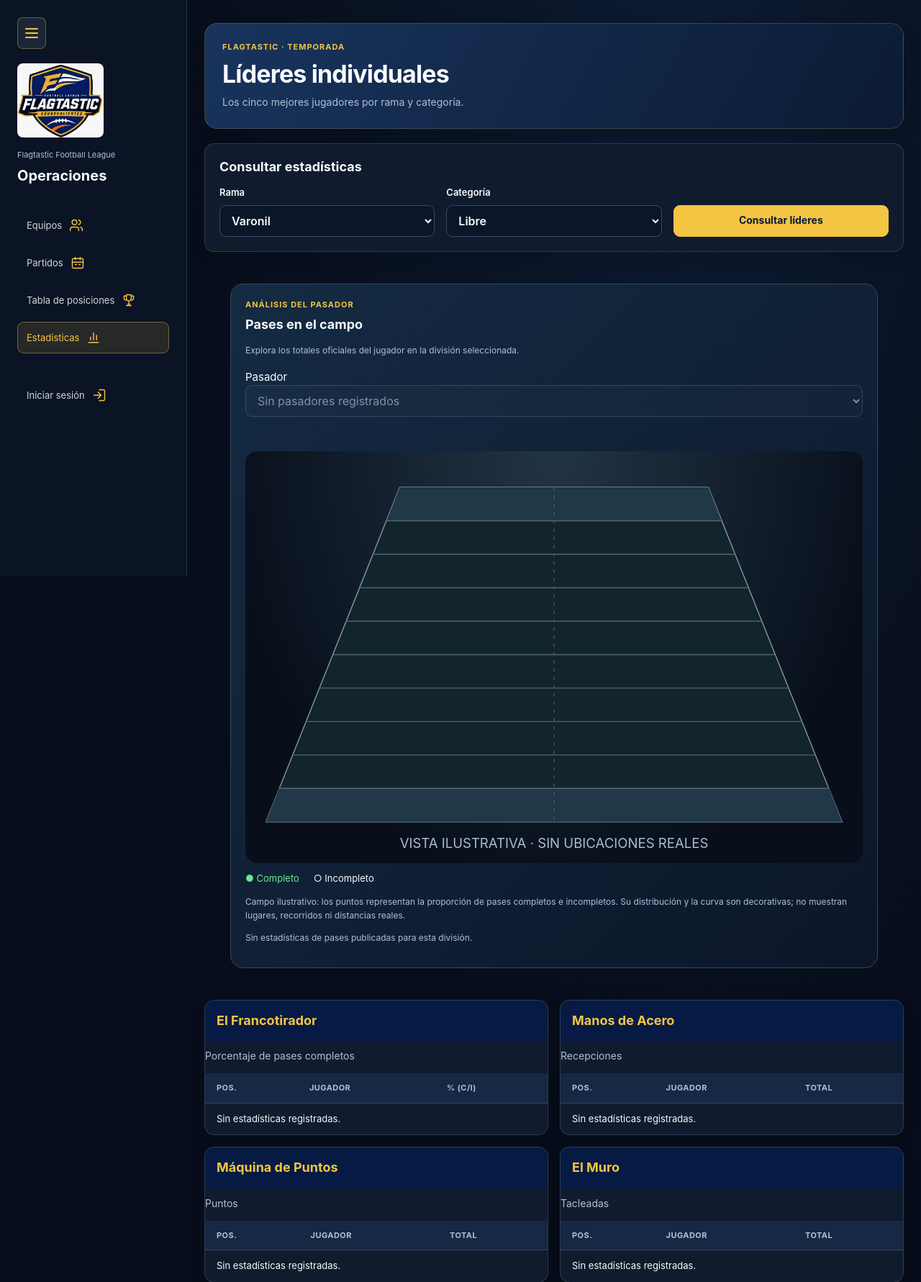
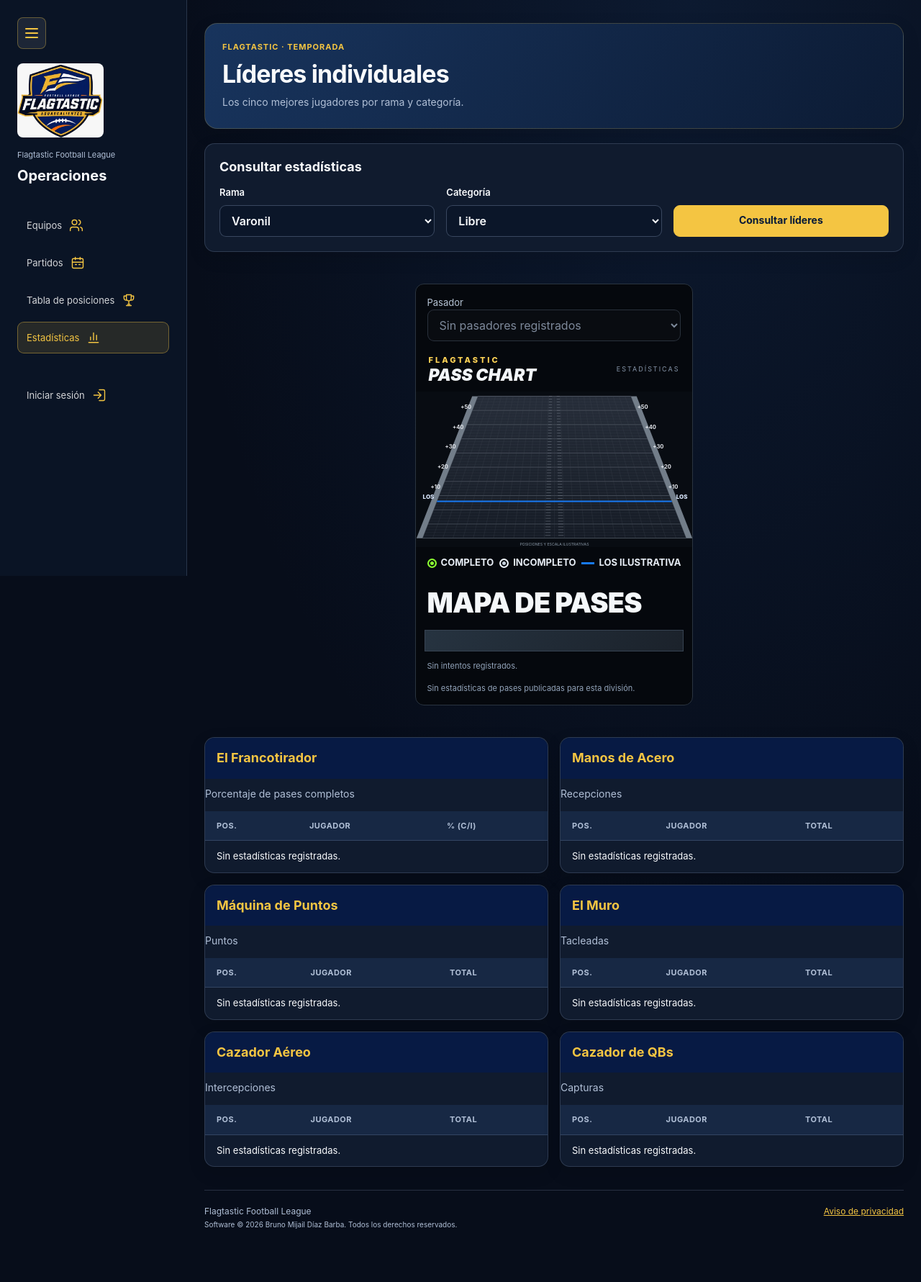
Before and after one commit to bruno-diaz-dev/flagtastic-league, a FastAPI app: page /statistics in a window 1280 px wide. Shown: the top 1781 px of the page at 72% size. After the commit the page ends 1707 px from the top, so only its background shows below. Run offline with FastAPI, Linux system fonts and the light colour scheme; data that the repository does not hold is empty; some libraries are stand-ins or nearby versions.

Commit message:
Match broadcast pass chart composition with scattered rings and player card

```diff
--- a/repositories/statistics.py
+++ b/repositories/statistics.py
@@ -393,6 +393,8 @@ def get_passing_visual_statistics(branch, category):
         rows = connection.execute("""
             SELECT p.id AS player_id, COALESCE(NULLIF(p.aka,''),p.name) AS display_name,
                    t.id AS team_id, t.name AS team_name, tp.jersey_number,
+                   CASE WHEN p.profile_photo_path IS NULL THEN NULL
+                        ELSE '/media/profiles/' || p.profile_photo_path END AS profile_photo_url,
                    SUM(s.passes_completed)::int AS completed,
                    SUM(s.passes_attempted)::int AS attempts
             FROM player_week_stats s JOIN players p ON p.id=s.player_id
@@ -400,7 +402,7 @@ def get_passing_visual_statistics(branch, category):
             JOIN team_players tp ON tp.player_id=s.player_id AND tp.team_id=s.team_id
             WHERE LOWER(t.category)=LOWER(%s)
               AND (%s OR LOWER(t.branch)=LOWER(%s))
-            GROUP BY p.id,p.name,p.aka,t.id,t.name,tp.jersey_number
+            GROUP BY p.id,p.name,p.aka,p.profile_photo_path,t.id,t.name,tp.jersey_number
             HAVING SUM(s.passes_attempted)>0
             ORDER BY SUM(s.passes_attempted) DESC,p.name,t.name
         """, (category.strip(),category_allows_cross_branch_games(category),branch.strip())).fetchall()
--- a/static/passing_visual.js
+++ b/static/passing_visual.js
@@ -7,17 +7,36 @@
         const completed=Math.max(0,Math.min(attempts,Number(row.completed)||0));
         return {attempts,completed,incomplete:attempts-completed,percentage:attempts?completed/attempts*100:0};
     }
+    function markerLayout(row){
+        const t=totals(row||{}),count=Math.min(t.attempts,45);
+        const completed=count===t.attempts?t.completed:Math.round(count*t.percentage/100);
+        let seed=((Number(row?.player_id)||1)*9301+(Number(row?.team_id)||1)*49297)>>>0;
+        const random=()=>{seed=(Math.imul(seed,1664525)+1013904223)>>>0;return seed/4294967296;};
+        const locations=[];
+        for(let i=0;i<count;i++){
+            let x,y;
+            for(let tries=0;tries<30;tries++){
+                x=9+random()*82;y=10+Math.pow(random(),.55)*78;
+                if(!locations.some(p=>Math.hypot((p.x-x)*.8,p.y-y)<5))break;
+            }
+            locations.push({x,y,complete:i<completed});
+        }
+        return locations;
+    }
     function fieldMarkup(row){
-        const t=totals(row||{}),count=t.attempts?40:0,completeDots=Math.round(count*t.percentage/100);
-        const point=(x,y)=>{const depth=y/100;return [150-130*depth+x/100*(300+260*depth),35+325*depth];};
-        const markers=Array.from({length:count},(_,i)=>{
-            // Uniform decorative grid; no relation to actual throws, yardage or direction.
-            const x=13+(i%8)*10.5,y=20+Math.floor(i/8)*15;
-            const p=point(x,y),complete=i<completeDots;
-            return '<circle cx="'+p[0]+'" cy="'+p[1]+'" r="6" stroke="'+(complete?'#67eb8b':'#e4edf7')+'" stroke-width="2.5" fill="'+(complete?'#67eb8b':'#12242c')+'"/>';
-        }).join('');
-        const lines=[10,20,30,40,50,60,70,80,90].map(y=>'<path stroke="#50656e" d="M'+point(0,y)+' L'+point(100,y)+'"/>').join('');
-        return '<svg viewBox="0 0 600 400" role="img" aria-label="'+esc('Campo ilustrativo: '+t.completed+' completos de '+t.attempts+' intentos. Posiciones decorativas.')+'"><path fill="#12242c" stroke="#82939d" d="M150 35 H450 L580 360 H20 Z"/><path fill="#203847" d="M150 35 H450 L463 68 H137 Z M33 327 H567 L580 360 H20 Z"/>'+lines+'<path stroke="#47565f" stroke-dasharray="3 5" d="M300 35 V360"/>'+markers+(count?'<path d="M300 315 Q250 140 365 100" fill="none" stroke="#52aaff" stroke-width="4" opacity=".8"/>':'')+'<text x="300" y="385" text-anchor="middle" font-size="13" fill="#a9bbd3">VISTA ILUSTRATIVA · SIN UBICACIONES REALES</text></svg>';
+        const t=totals(row||{}),locations=markerLayout(row);
+        const point=(x,y)=>{const depth=y/100;return [215-192*depth+x/100*(530+384*depth),16+492*depth];};
+        const edge=y=>[point(0,y),point(100,y)];
+        const horizontal=Array.from({length:51},(_,i)=>{const [a,b]=edge(i*2);return `<path stroke="${i%5===0?'#626975':'#3d444f'}" stroke-width="${i%5===0?1.4:.65}" d="M${a} L${b}"/>`;}).join('');
+        const vertical=Array.from({length:27},(_,i)=>`<path stroke="#3e4551" stroke-width=".7" d="M${point(i/26*100,0)} L${point(i/26*100,100)}"/>`).join('');
+        const hashes=Array.from({length:50},(_,i)=>[47.5,52.5].map(x=>`<path stroke="#8a929f" opacity=".65" stroke-width="1.6" d="M${point(x-1,i*2)} L${point(x+1,i*2)}"/>`).join('')).join('');
+        const labels=[8,22,36,50,64].map((y,i)=>{const [a,b]=edge(y);return `<text x="${a[0]-7}" y="${a[1]+5}" text-anchor="end">+${50-i*10}</text><text x="${b[0]+7}" y="${b[1]+5}">+${50-i*10}</text>`;}).join('');
+        const los=edge(74);
+        const markers=locations.map((p,i)=>{const [x,y]=point(p.x,p.y);const rx=7+7*p.y/100,ry=rx*.48,c=p.complete?'#8bff31':'#f5f6fa';return `<g class="passing-marker" data-result="${p.complete?'complete':'incomplete'}"><ellipse cx="${x}" cy="${y+3}" rx="${rx+3}" ry="${ry+2}" fill="#000" opacity=".65"/><ellipse cx="${x}" cy="${y}" rx="${rx}" ry="${ry}" fill="${p.complete?'#385724':'#262c36'}" stroke="${c}" stroke-width="2.8"/><ellipse cx="${x}" cy="${y}" rx="${rx*.45}" ry="${ry*.45}" fill="${p.complete?'#8bff31':'#e9edf5'}" opacity=".6"/></g>`;}).join('');
+        const destination=locations.find(p=>p.complete)||locations[0];
+        const end=destination?point(destination.x,destination.y):null;
+        const arc=end?`<path d="M480 477 Q${end[0]-40} ${Math.min(end[1],260)-150} ${end}" fill="none" stroke="#115fad" stroke-width="18" opacity=".75" stroke-linecap="round"/><path d="M480 477 Q${end[0]-40} ${Math.min(end[1],260)-150} ${end}" fill="none" stroke="#238deb" stroke-width="5" opacity=".55"/><ellipse cx="${end[0]}" cy="${end[1]}" rx="12" ry="6" fill="${destination.complete?'#385724':'#262c36'}" stroke="${destination.complete?'#8bff31':'#f5f6fa'}" stroke-width="3"/>`:'';
+        return `<svg viewBox="0 0 960 540" role="img" aria-label="${esc('Campo ilustrativo, '+t.completed+' completos de '+t.attempts+' intentos. Posiciones y escala decorativas.')}"><defs><linearGradient id="pass-turf" x2="0" y2="1"><stop stop-color="#262d39"/><stop offset="1" stop-color="#151b25"/></linearGradient></defs><path d="M195 16 H765 L958 508 H2 Z" fill="#727d89"/><path d="M215 16 H745 L937 508 H23 Z" fill="url(#pass-turf)"/>${horizontal}${vertical}${hashes}<g fill="#e3e6eb" font-size="19" font-weight="700">${labels}</g><path d="M${los[0]} L${los[1]}" stroke="#187af5" stroke-width="5"/>${markers}${arc}<g fill="#dbe9ff" font-size="20" font-weight="800"><text x="24" y="${los[0][1]-9}">LOS</text><text x="902" y="${los[1][1]-9}">LOS</text></g><text x="480" y="533" text-anchor="middle" fill="#8d9baa" font-size="13">POSICIONES Y ESCALA ILUSTRATIVAS</text></svg>`;
     }
     class PassingStatisticsView{
         constructor(panel){this.panel=panel;this.select=panel.querySelector('#passing-visual-player');this.rows=[];this.request=0;this.select.addEventListener('change',()=>this.render());}
@@ -30,15 +49,17 @@
                 if(!response.ok)throw new Error('Request failed');
                 const rows=await response.json();if(request!==this.request)return;
                 this.rows=rows;this.select.innerHTML=rows.length?rows.map((r,i)=>'<option value="'+i+'">#'+Number(r.jersey_number)+' '+esc(r.display_name)+' · '+esc(r.team_name)+'</option>').join(''):'<option>Sin pasadores registrados</option>';
-                this.select.disabled=!rows.length;this.render();status.textContent=rows.length?'Totales oficiales acumulados. La ilustración no requiere capturar ubicaciones.':'Sin estadísticas de pases publicadas para esta división.';
+                this.select.disabled=!rows.length;this.render();status.textContent=rows.length?'':'Sin estadísticas de pases publicadas para esta división.';
             }catch(error){if(request!==this.request)return;this.select.innerHTML='<option>No se pudo cargar</option>';status.textContent='No se pudo cargar la visualización. Vuelve a consultar las estadísticas.';}
         }
         render(){
             const row=this.rows[Number(this.select.value)]||this.rows[0],t=totals(row||{});
+            this.panel.querySelector('#passing-visual-identity').innerHTML=row?`<div class="passing-player-photo">${row.profile_photo_url?`<img src="${esc(row.profile_photo_url)}" alt="Foto de ${esc(row.display_name)}" loading="lazy">`:`<span>${esc(row.display_name.trim().split(/\s+/).slice(0,2).map(w=>w[0]).join(''))}</span>`}<b>#${Number(row.jersey_number)} · QB</b></div><div class="passing-player-name"><strong>${esc(row.display_name)}</strong><span>${esc(row.team_name)}</span></div>`:'';
             this.panel.querySelector('#passing-visual-summary').innerHTML=row?'<span><strong>'+t.completed+'/'+t.attempts+'</strong>Completos / intentos</span><span><strong>'+t.percentage.toFixed(1)+'%</strong>Efectividad</span><span><strong>'+t.incomplete+'</strong>Incompletos</span>':'';
             this.panel.querySelector('#passing-visual-field').innerHTML=fieldMarkup(row);
+            this.panel.querySelector('#passing-visual-note').textContent=row?`${t.attempts>45?'Muestra de 45 de '+t.attempts+' intentos. ':''}Ubicaciones ilustrativas · cifras oficiales.`:'Sin intentos registrados.';
         }
     }
     root.PassingStatisticsView=PassingStatisticsView;
-    if(typeof module!=='undefined'&&module.exports)module.exports={totals,fieldMarkup};
+    if(typeof module!=='undefined'&&module.exports)module.exports={totals,fieldMarkup,markerLayout};
 })(typeof globalThis!=='undefined'?globalThis:window);
--- a/static/statistics.css
+++ b/static/statistics.css
@@ -19,14 +19,34 @@
     .leaderboard-table .leaderboard-team { margin-left: 0; font-size: 11px; line-height: 1.4; }
 }
 
-.passing-visual-panel{max-width:900px;margin:24px auto;padding:20px;border:1px solid #354862;border-radius:18px;background:linear-gradient(135deg,#142b43,#0c1629);}
-.passing-visual-panel>label{display:block;margin:16px 0;}
-.passing-visual-panel select{width:100%;min-width:0;}
-.passing-visual-summary{display:grid;grid-template-columns:1.25fr 1fr 1fr;gap:8px;padding:16px 0;}
-.passing-visual-summary span{font-size:12px;color:#a9bbd3;}
-.passing-visual-summary strong{display:block;font-size:clamp(20px,5vw,32px);color:#ffd456;font-variant-numeric:tabular-nums;}
-.passing-visual-field{border-radius:16px;background:radial-gradient(ellipse at top,#223445,#080f1b 75%);}
+/* Broadcast-inspired passing card. */
+.passing-visual-panel{max-width:1100px;margin:24px auto;background:#05080d;border:1px solid #2a3440;border-radius:12px;overflow:hidden;}
+.passing-player-select{display:block;margin:16px;color:#b6c4d5;font-size:13px;}
+.passing-player-select select{width:100%;min-width:0;}
+.passing-chart-brand{display:grid;grid-template-columns:1fr auto;padding:2px 18px 10px;color:#f3f6f9;}
+.passing-chart-brand span{color:#ffd456;letter-spacing:3px;font-size:11px;font-weight:800;}
+.passing-chart-brand strong{grid-column:1;font-size:23px;line-height:1.1;font-style:italic;font-weight:900;}
+.passing-chart-brand small{grid-column:2;grid-row:1/3;align-self:center;color:#8695a9;font-size:9px;letter-spacing:2px;}
+.passing-visual-field{width:100%;background:#080c12;}
 .passing-visual-field svg{display:block;width:100%;height:auto;}
-.passing-visual-legend{display:flex;gap:20px;font-size:13px;margin:12px 0;}
-.passing-visual-legend span:first-child{color:#67eb8b;}
-@media(max-width:360px){.passing-visual-panel{padding:12px;}.passing-visual-summary span{font-size:11px;}}
+.passing-visual-legend{display:flex;flex-wrap:wrap;justify-content:space-between;gap:8px;padding:12px 16px;color:#e7edf5;font-size:10px;font-weight:700;}
+.passing-visual-legend span{display:flex;gap:6px;align-items:center;white-space:nowrap;}
+.passing-ring{display:inline-block;width:13px;height:13px;border-radius:50%;border:2px solid #eff4fc;box-shadow:inset 0 0 0 2px #05080d;background:#c6d0dc;}
+.passing-ring.complete{border-color:#8bff31;background:#8bff31;}
+.passing-los{display:inline-block;width:18px;height:3px;background:#187af5;}
+#passing-visual-heading{padding:8px 16px 12px;margin:0;color:#f5f8fa;font-weight:900;font-size:clamp(24px,4vw,38px);letter-spacing:-.8px;}
+.passing-player-card{margin:0 12px 12px;background:linear-gradient(110deg,#263340,#1b222b);border:1px solid #374352;display:grid;grid-template-columns:1fr;}
+.passing-visual-identity{display:flex;gap:16px;align-items:center;min-width:0;}
+.passing-player-photo{width:90px;min-width:90px;height:98px;position:relative;background:radial-gradient(circle at top,#40546c,#17293e);display:grid;place-items:center;}
+.passing-player-photo>span{font-size:34px;font-weight:800;color:#bfd2e7;}
+.passing-player-photo img{width:100%;height:100%;object-fit:cover;}
+.passing-player-photo b{position:absolute;bottom:0;left:0;right:0;background:#123965;text-align:center;font-size:11px;padding:5px;color:#f5f8ff;}
+.passing-player-name{padding-right:8px;min-width:0;}
+.passing-player-name strong{display:block;color:#f5f8ff;text-transform:uppercase;font-size:clamp(16px,2.5vw,24px);font-weight:800;overflow-wrap:anywhere;}
+.passing-player-name span{display:block;color:#afbdcc;font-size:12px;margin-top:5px;overflow-wrap:anywhere;}
+.passing-visual-summary{display:grid;grid-template-columns:1.2fr 1fr 1fr;gap:8px;padding:14px 12px;border-top:1px solid #3a4654;}
+.passing-visual-summary span{font-size:10px;color:#b5c2d2;}
+.passing-visual-summary strong{display:block;font-size:clamp(23px,5vw,32px);font-weight:900;color:#f4f8fe;font-variant-numeric:tabular-nums;}
+.passing-visual-note,#passing-visual-status{padding:0 16px;margin:8px 0 14px;font-size:11px;color:#92a3b9;}
+#passing-visual-status:empty{display:none;}
+@media(min-width:760px){.passing-player-card{grid-template-columns:1.1fr 1fr;align-items:center;}.passing-visual-summary{border-top:0;}.passing-player-photo{width:120px;min-width:120px;height:125px;}.passing-visual-legend{font-size:13px;}}
--- a/templates/statistics.html
+++ b/templates/statistics.html
@@ -1,7 +1,7 @@
 {% extends "base.html" %}
 
 {% block content %}
-<link rel="stylesheet" href="/static/statistics.css?v=20261005-preview-stats-1">
+<link rel="stylesheet" href="/static/statistics.css?v=20261005-preview-stats-2">
 <section class="league-page">
     <header class="section-header">
         <div>
@@ -64,13 +64,13 @@
     </section>
 
     <section id="passing-visual-panel" class="passing-visual-panel" aria-labelledby="passing-visual-heading">
-        <p class="ui-kicker">Análisis del pasador</p><h3 id="passing-visual-heading">Pases en el campo</h3>
-        <p class="form-help">Explora los totales oficiales del jugador en la división seleccionada.</p>
-        <label>Pasador<select id="passing-visual-player" disabled><option>Consultando pasadores…</option></select></label>
-        <div id="passing-visual-summary" class="passing-visual-summary"></div>
+        <label class="passing-player-select">Pasador<select id="passing-visual-player" disabled><option>Consultando pasadores…</option></select></label>
+        <div class="passing-chart-brand"><span>FLAGTASTIC</span><strong>PASS CHART</strong><small>ESTADÍSTICAS</small></div>
         <div id="passing-visual-field" class="passing-visual-field"></div>
-        <div class="passing-visual-legend"><span>● Completo</span><span>○ Incompleto</span></div>
-        <p class="form-help">Campo ilustrativo: los puntos representan la proporción de pases completos e incompletos. Su distribución y la curva son decorativas; no muestran lugares, recorridos ni distancias reales.</p>
+        <div class="passing-visual-legend"><span><i class="passing-ring complete"></i> COMPLETO</span><span><i class="passing-ring incomplete"></i> INCOMPLETO</span><span><i class="passing-los"></i> LOS ILUSTRATIVA</span></div>
+        <h3 id="passing-visual-heading">MAPA DE PASES</h3>
+        <div class="passing-player-card"><div id="passing-visual-identity" class="passing-visual-identity"></div><div id="passing-visual-summary" class="passing-visual-summary"></div></div>
+        <p id="passing-visual-note" class="passing-visual-note"></p>
         <p id="passing-visual-status" class="form-help" role="status"></p>
     </section>
     <section id="leaderboards" class="leaderboards" aria-live="polite"></section>
@@ -79,6 +79,6 @@
 
 {% block scripts %}
 <script src="/static/api.js?v=20261001-2"></script>
-<script src="/static/passing_visual.js?v=20261005-preview-stats-1"></script>
-<script src="/static/statistics.js?v=20261005-preview-stats-1"></script>
+<script src="/static/passing_visual.js?v=20261005-preview-stats-2"></script>
+<script src="/static/statistics.js?v=20261005-preview-stats-2"></script>
 {% endblock %}
```
Also changed, not shown: docs/preview-passing-statistics.md (+1 -1 lines), tests/browser/leaderboards.cjs (+7 -4 lines), tests/js/passing_visual.test.cjs (+16 -4 lines).
